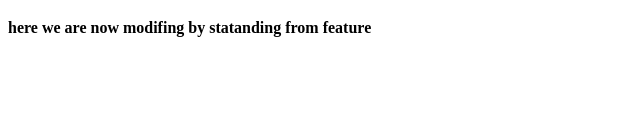
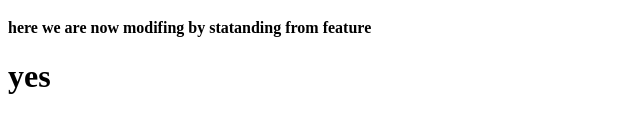
Before and after one commit to bgstudent/datewithgit, a plain HTML site: page index.html in a window 1280 px wide. Shown: the part 138-270 px from the top of the page, 0-640 px from the left. Drawn offline with Linux system fonts and the light colour scheme.

Commit message:
given postive replay

```diff
--- a/index.html
+++ b/index.html
@@ -4,5 +4,6 @@
 <h2>Second Message </h2>
 <h3>3rd message</h3>
 <h4>here we are now modifing by statanding from feature </h4>
+<h1>yes</yes>
 </body>
 </html>
```
